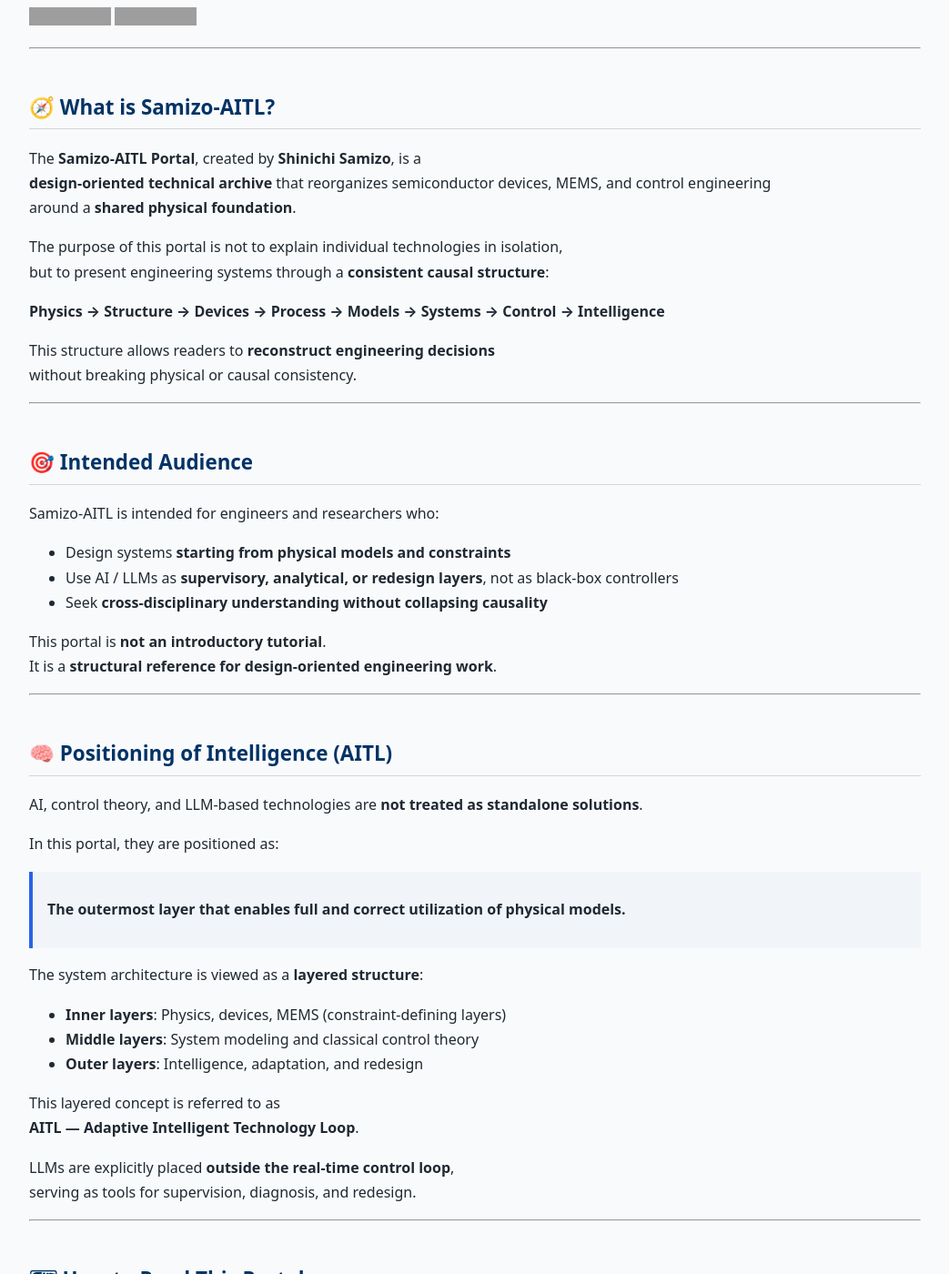
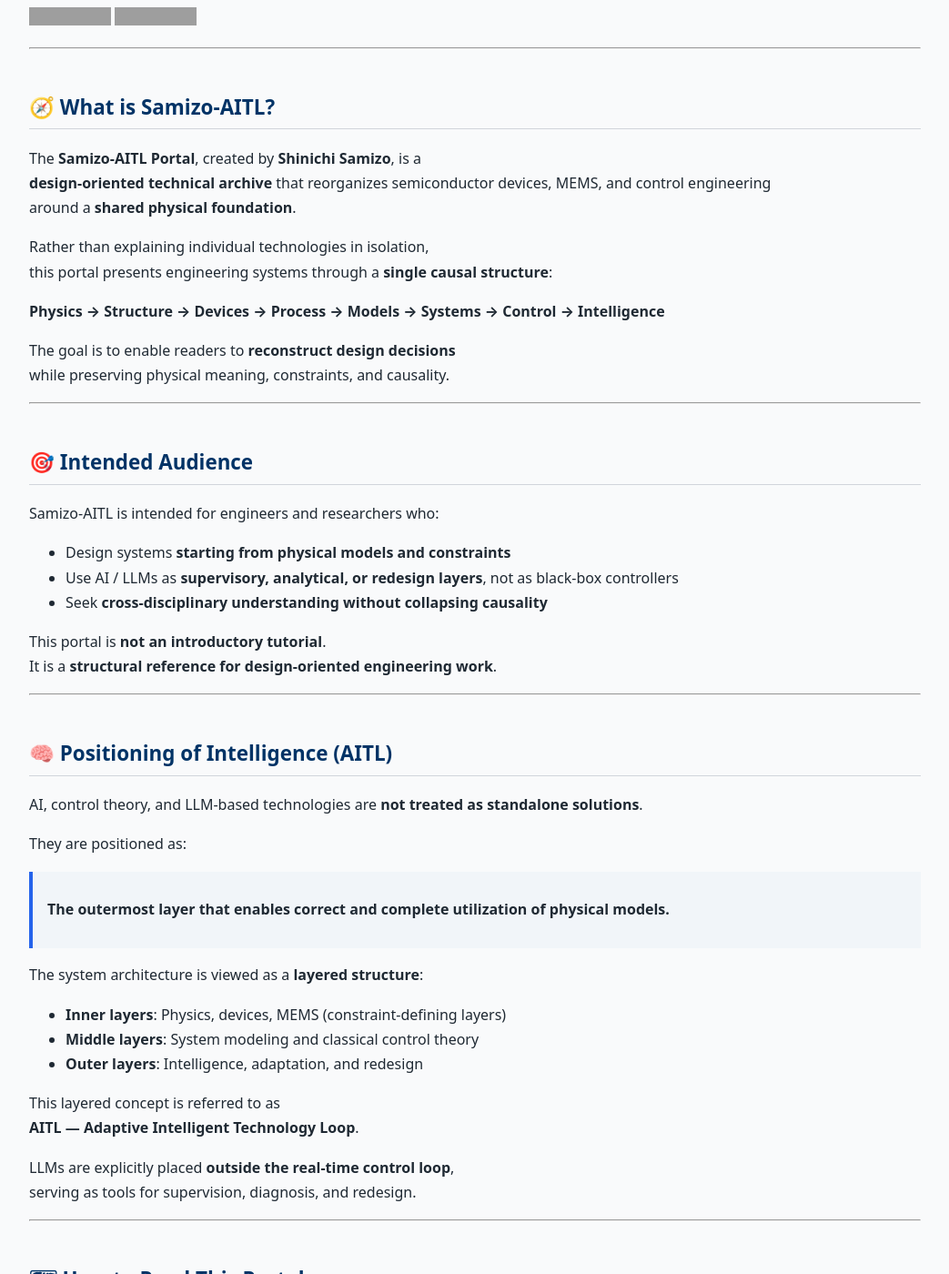
Before and after one commit to Samizo-AITL/Samizo-AITL.github.io, a Jekyll site: the page built from en/index.md, in a window 1280 px wide and 1400 px high, scrolled down 404 px. Shown: the whole window at 91% size, without its empty margins (118-1161 px from the left). Built offline with Jekyll 4.4.1, drawn with Linux system fonts in a browser that asks for light colours; some of the changed text lies outside the part shown; grey boxes are pictures that could not be loaded.

Commit message:
Update index.md

```diff
--- a/en/index.md
+++ b/en/index.md
@@ -22,13 +22,13 @@ The **Samizo-AITL Portal**, created by **Shinichi Samizo**, is a
 **design-oriented technical archive** that reorganizes semiconductor devices, MEMS, and control engineering
 around a **shared physical foundation**.
 
-The purpose of this portal is not to explain individual technologies in isolation,
-but to present engineering systems through a **consistent causal structure**:
+Rather than explaining individual technologies in isolation,
+this portal presents engineering systems through a **single causal structure**:
 
 **Physics → Structure → Devices → Process → Models → Systems → Control → Intelligence**
 
-This structure allows readers to **reconstruct engineering decisions**
-without breaking physical or causal consistency.
+The goal is to enable readers to **reconstruct design decisions**
+while preserving physical meaning, constraints, and causality.
 
 ---
 
@@ -49,9 +49,9 @@ It is a **structural reference for design-oriented engineering work**.
 
 AI, control theory, and LLM-based technologies are **not treated as standalone solutions**.
 
-In this portal, they are positioned as:
+They are positioned as:
 
-> **The outermost layer that enables full and correct utilization of physical models.**
+> **The outermost layer that enables correct and complete utilization of physical models.**
 
 The system architecture is viewed as a **layered structure**:
 
@@ -80,11 +80,11 @@ The portal is designed to be explored in the following order:
 4. **Proof-of-concept implementations**
    → Verification through working systems
 
-Readers are encouraged to follow the flow:
+Recommended flow:
 
 **Philosophy → Physics → Control → Intelligence**
 
-to avoid tool-driven or fragmented understanding.
+This avoids tool-driven or fragmented understanding.
 
 ---
 
@@ -210,10 +211,26 @@ Minimal models visualizing trade-offs between:
 - Throughput
 - Dot behavior
 
-through **simple Python simulations**.
+through **simple Python simulations**,
+serving as a domain-specific example of physical trade-offs.
 
 [![Site](https://img.shields.io/badge/View-Site-brightgreen?logo=github)](https://samizo-aitl.github.io/inkjet-dts/)
 [![Repo](https://img.shields.io/badge/View-Repo-blue?logo=github)](https://github.com/Samizo-AITL/inkjet-dts)
+
+---
+
+# 🎞 AITL Animation Demos
+Experimental animation demos visualizing
+**AITL concepts and layered control structures**.
+
+[![View Demos](https://img.shields.io/badge/View-Demos-brightgreen?logo=github)](https://samizo-aitl.github.io/aitl-animation-demos/)
+
+---
+
+# 🕘 Update Log
+Chronological record of site and repository updates.
+
+[📄 View update history](https://samizo-aitl.github.io/about/update/en/)
 
 ---
 
```
Also changed, not shown: other parts of en/index.md (+3 -2 lines).
